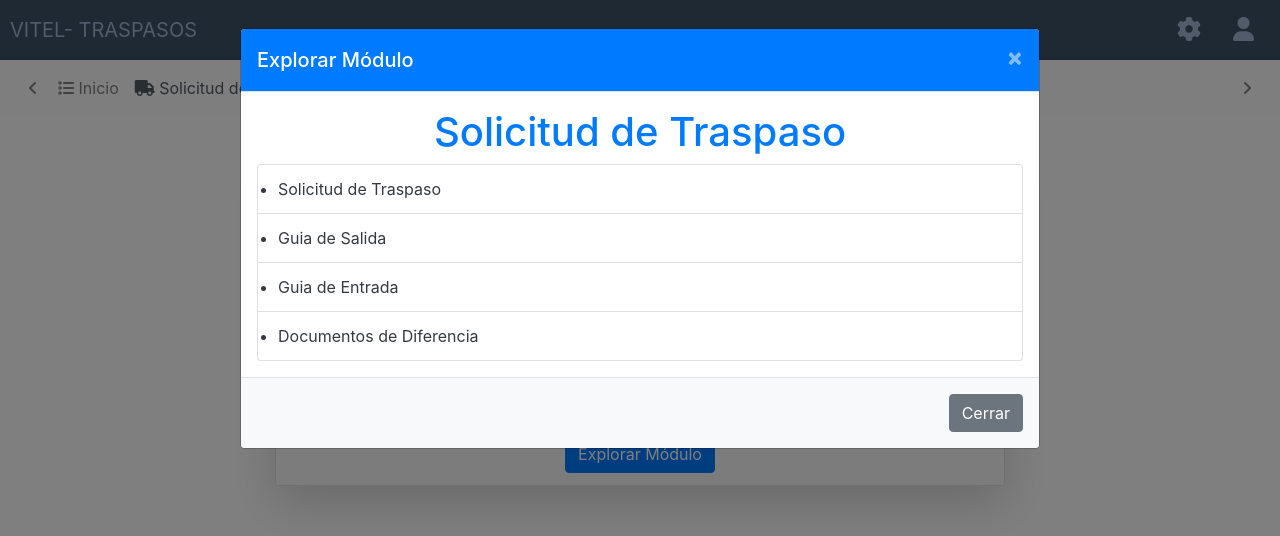
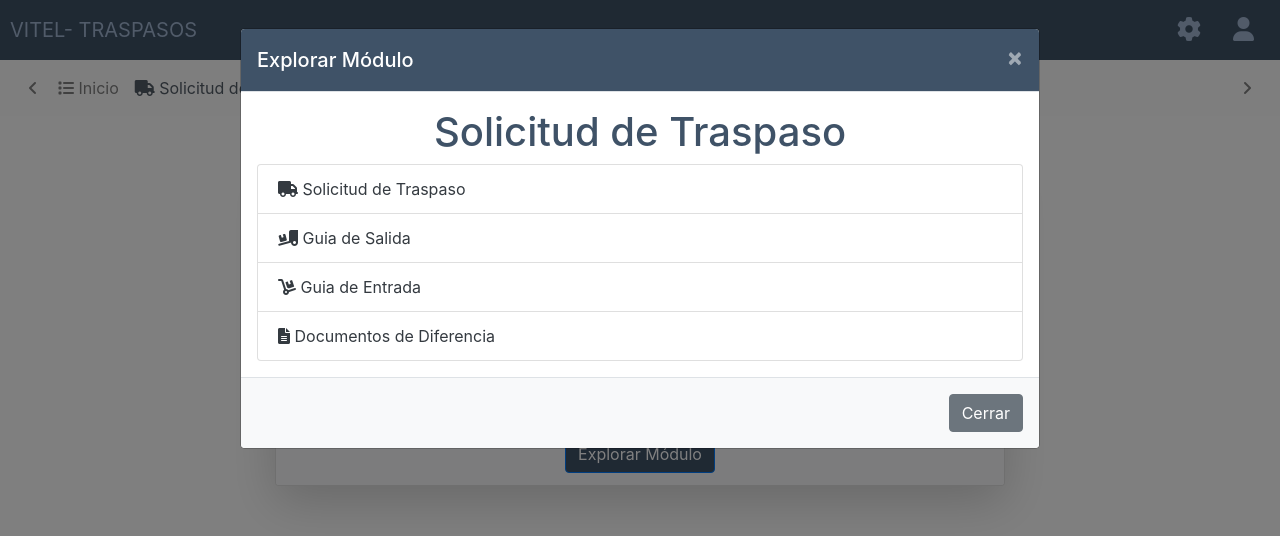
Before and after one commit to Diego-Orasystem/DEMO, an Angular app: page / in a window 1280 px wide. Both pictures are taken after a click on the button "Explorar Módulo". Shown: the top 536 px of the page. Built offline with nearby package versions, Linux system fonts and the light colour scheme.

Commit message:
estilo homne brando

```diff
--- a/src/app/home/home.component.html
+++ b/src/app/home/home.component.html
@@ -1,15 +1,15 @@
 <div class="container mt-5">
   <div class="row justify-content-center">
     <div class="col-md-8 text-center">
-      <div class="card shadow-lg">
-        <div class="card-header bg-primary text-white">
-          <h1>Bienvenido a la Página Principal</h1>
+      <div class="card shadow-lg" >
+        <div class="card-header bg-primary text-white" style="background-color: #3F5267!important;">
+          <h1 >Bienvenido a la Página Principal</h1>
         </div>
         <div class="card-body">
           <p class="lead">Esta es una aplicación prototipo-demo para mostrar cómo va a funcionar una solicitud de traspaso usando los módulos de "Guia de Salida", "Guia de Entrada" y "Documentos de Diferencia" en la versión web migrada de la aplicación de escritorio y Softland.</p>
         </div>
         <div class="card-footer bg-light">
-          <button class="btn btn-primary" data-toggle="modal" data-target="#exploreModulesModal">Explorar Módulo</button>
+          <button class="btn btn-primary" data-toggle="modal" data-target="#exploreModulesModal" style="background-color: #3F5267!important;">Explorar Módulo</button>
         </div>
       </div>
     </div>
@@ -20,26 +20,34 @@
 <div class="modal fade" id="exploreModulesModal" tabindex="-1" role="dialog" aria-labelledby="exploreModulesModalLabel" aria-hidden="true">
   <div class="modal-dialog modal-lg" role="document">
     <div class="modal-content">
-      <div class="modal-header bg-primary text-white">
+      <div class="modal-header bg-primary text-white" style="background-color: #3F5267!important;">
         <h5 class="modal-title" id="exploreModulesModalLabel">Explorar Módulo</h5>
         <button type="button" class="close text-white" data-dismiss="modal" aria-label="Close">
           <span aria-hidden="true">&times;</span>
         </button>
       </div>
       <div class="modal-body">
-        <h1 class="text-center text-primary">Solicitud de Traspaso</h1>
-        <ul class="list-group">
-          <a href="/solicitud-traspaso" class="list-group-item list-group-item-action text-decoration-none text-dark">
-            <li>Solicitud de Traspaso</li>
+        <h1 class="text-center text-primary" style="color: #3F5267!important;">Solicitud de Traspaso</h1>
+        <ul class="list-group new-class-style">
+          <a href="/solicitud-traspaso" class="list-group-item list-group-item-action text-decoration-none text-dark" style="list-style-type: none;">
+            <li style="list-style-type: none;">
+              <i class="fas fa-truck"></i>  Solicitud de Traspaso
+            </li>
           </a>
-          <a href="/guia-salida" class="list-group-item list-group-item-action text-decoration-none text-dark">
-            <li>Guia de Salida</li>
+          <a href="/guia-salida" class="list-group-item list-group-item-action text-decoration-none text-dark" style="list-style-type: none;">
+            <li style="list-style-type: none;">
+              <i class="fas fa-truck-loading"></i>  Guia de Salida
+            </li>
           </a>
-          <a href="/guia-entrada" class="list-group-item list-group-item-action text-decoration-none text-dark">
-            <li>Guia de Entrada</li>
+          <a href="/guia-entrada" class="list-group-item list-group-item-action text-decoration-none text-dark" style="list-style-type: none;">
+            <li style="list-style-type: none;">
+              <i class="fas fa-dolly"></i>  Guia de Entrada
+            </li>
           </a>
-          <a href="/documentos-diferencia" class="list-group-item list-group-item-action text-decoration-none text-dark">
-            <li>Documentos de Diferencia</li>
+          <a href="/documentos-diferencia" class="list-group-item list-group-item-action text-decoration-none text-dark" style="list-style-type: none;">
+            <li style="list-style-type: none;">
+              <i class="fas fa-file-alt"></i>  Documentos de Diferencia
+            </li>
           </a>
         </ul>
       </div>
```
